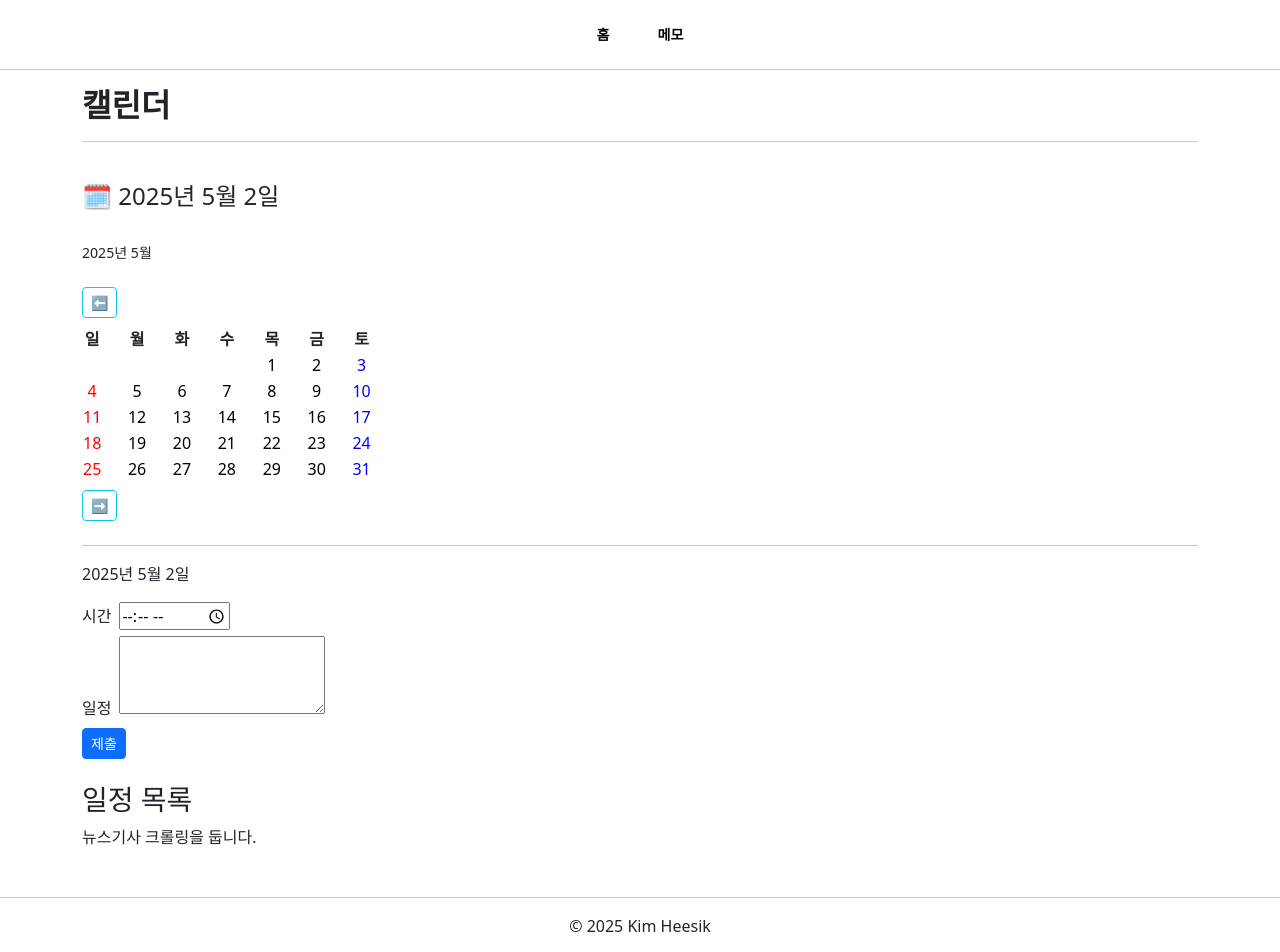
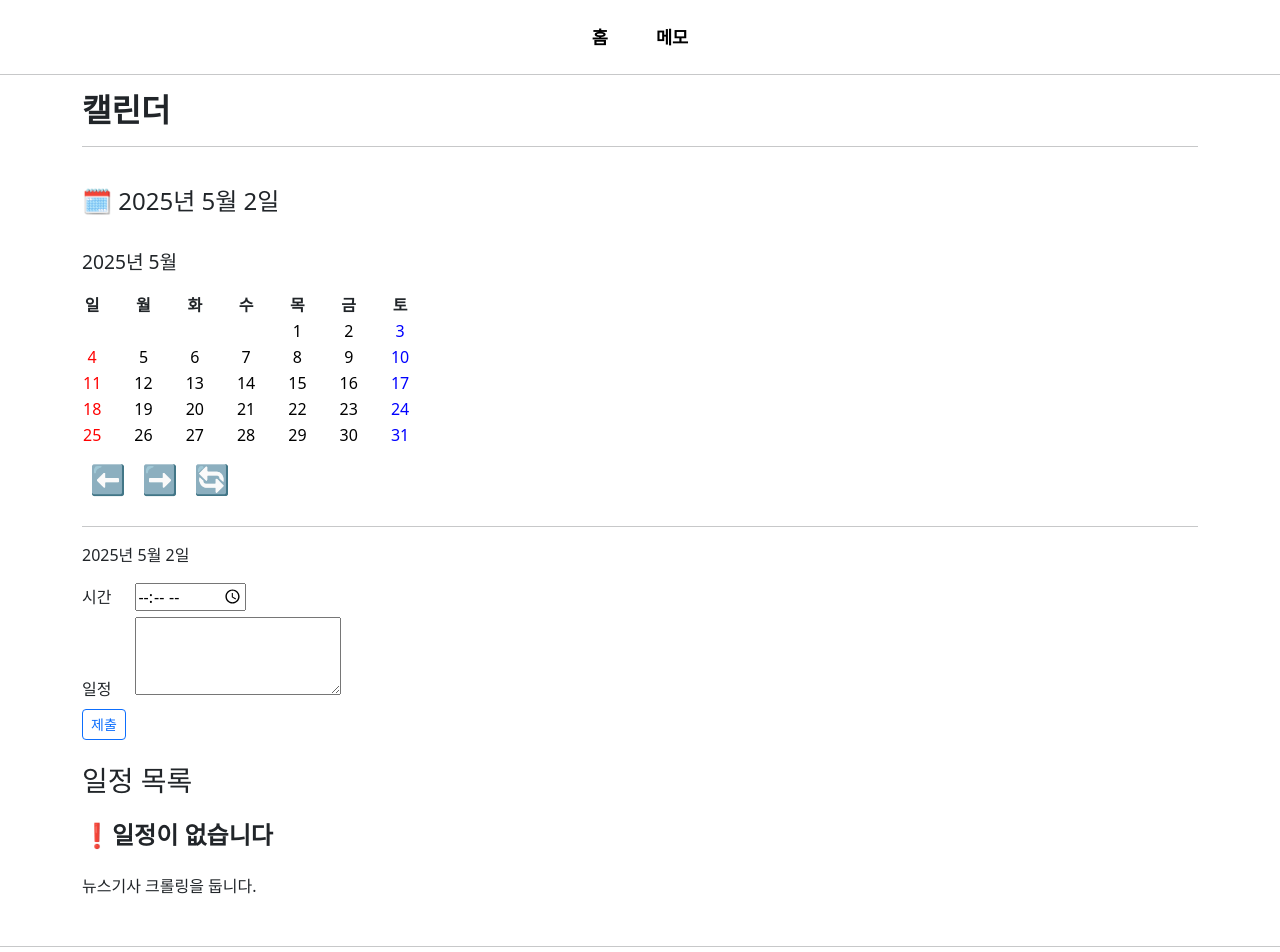
Before and after one commit to heesik03/Dongyang-FrontExam, a React (Vite) app in the folder Front-end/: page / in a window 1280 px wide. Shown: the top 952 px of the page. Built offline with nearby package versions, Linux system fonts and the light colour scheme; data requests are answered from the project's data file.

Commit message:
bootstrap, css 수정

```diff
--- a/Front-end/src/Style.css
+++ b/Front-end/src/Style.css
@@ -1,3 +1,7 @@
+:root {
+  --main-blue: #1835D0;
+}
+
 a {
   text-decoration-line: none;
   color : black;
@@ -9,17 +13,23 @@ ul {
     padding:0;
 }
 
+.arrow-button {
+  border: none;
+  background: none;
+  font-size : 1.8em;
+}
+
 #calendar th, td {
-    padding-right : 2vw;
+    padding-right : 2em;
 }
 
 #read-content {
-    margin-top: 5vw;
-    margin-bottom: 5vw;
+    margin-top: 4em;
+    margin-bottom: 4em;
 }
 
 header li:hover {
-  color: #1835D0 !important;
+  color: var(--main-blue) !important;
   text-decoration: underline;
   text-decoration-thickness: 5px;
 }
@@ -27,12 +37,16 @@ header li:hover {
 .calendar-item:hover {
     cursor : pointer;
     font-weight: bold;
-    color : #1835D0 !important;
+    color : var(--main-blue) !important;
     text-decoration : underline;
     text-decoration-thickness: 3px;
     text-decoration-color : green;
 }
 
+.arrow-button:hover {
+  border: 1px solid var(--main-blue);
+  border-radius: 8px;
+}
 .note-item:hover {
     background :#EEEEEE;
 }
--- a/Front-end/src/componets/PageMainTitle.jsx
+++ b/Front-end/src/componets/PageMainTitle.jsx
@@ -1,7 +1,7 @@
 const PageMainTitle = ({title}) => {
     return (
         <>
-            <h2 style={{fontWeight : "bold"}}>{title}</h2>
+            <h2 className="fw-bold">{title}</h2>
             <hr />
             <br />
         </>
--- /dev/null
+++ b/Front-end/src/componets/calendar/ArrowButton.jsx
@@ -0,0 +1,11 @@
+const ArrowButton = ({arrow, onClick}) => {
+    return (
+        <button className="arrow-button px-2"
+            type="button"
+            onClick={onClick}>
+                {arrow}
+        </button>
+    )
+}
+
+export default ArrowButton;
--- a/Front-end/src/componets/calendar/ScheduleForm.jsx
+++ b/Front-end/src/componets/calendar/ScheduleForm.jsx
@@ -4,10 +4,10 @@ const ScheduleForm = ({onSubmit, currentDay, time, setTime, schedule, setSchedul
             <p>{`${currentDay.year}년 ${currentDay.month}월 ${currentDay.day}일`}</p>
 
             <label className="form-label"
-                htmlFor="schedule-time">
+                htmlFor="schedule-time" >
                 시간
             </label>
-            <input className="ms-2"
+            <input className="ms-4"
                 type="time"
                 id="schedule-time"
                 value={time}
@@ -18,14 +18,14 @@ const ScheduleForm = ({onSubmit, currentDay, time, setTime, schedule, setSchedul
                 htmlFor="schedule">
                 일정
             </label>
-            <textarea className="ms-2"
+            <textarea className="ms-4"
                 id="schedule"
                 rows="3"
                 value={schedule}
                 onChange={(e) => setSchedule(e.target.value)} required />
             <br />
 
-            <button className="btn btn-primary btn-sm"
+            <button className="btn btn-outline-primary btn-sm"
                 type="submit">
                     제출
             </button>
--- a/Front-end/src/componets/layouts/Linkli.jsx
+++ b/Front-end/src/componets/layouts/Linkli.jsx
@@ -3,7 +3,7 @@ import { Link } from "react-router-dom";
 const Linkli = ({link, label}) => {
     return (
         <Link to={link}>
-            <li className="mx-4" style={{fontWeight : "bold", fontSize : "1.1vw"}}>
+            <li className="fw-bold mx-4" style={{fontSize : "1.1em"}}>
                 {label}
             </li>
         </Link>
--- a/Front-end/src/pages/Home.jsx
+++ b/Front-end/src/pages/Home.jsx
@@ -1,6 +1,7 @@
 import { useState, useEffect } from "react";
 import axios from "axios";
 import PageMainTitle from "../componets/PageMainTitle";
+import ArrowButton from "../componets/calendar/ArrowButton";
 import CalendarBody from "../componets/calendar/CalendarBody";
 import ScheduleForm from "../componets/calendar/ScheduleForm";
 
@@ -84,13 +85,8 @@ function Home() {
 
                 <h4>{`🗓 ${now.getFullYear()}년 ${now.getMonth()+1}월 ${now.getDate()}일`}</h4>
                 <br />
-                <p style={{fontSize : "1.1vw"}}>{`${currentDay.year}년 ${currentDay.month}월`}</p>
+                <p style={{fontSize : "1.2em"}}>{`${currentDay.year}년 ${currentDay.month}월`}</p>
 
-                <button className="btn btn-outline-info btn-sm my-2"
-                    type="button"
-                    onClick={() => changeCurrentMonth(true)}>
-                    ⬅️
-                </button>
                 <table id="calendar" style={{textAlign : "center"}}>
                     <thead>
                         <tr>
@@ -106,10 +102,15 @@ function Home() {
                         setCurrentDay={setCurrentDay}
                     />
                 </table>
-                <button className="btn btn-outline-info btn-sm my-2"
-                    type="button"
-                    onClick={() => changeCurrentMonth(false)}>➡️</button>
-                <br />
+                <div className="py-2">
+                    <ArrowButton arrow={"⬅️"} onClick={() => changeCurrentMonth(true)} />
+                    <ArrowButton arrow={"➡️"} onClick={() => changeCurrentMonth(false)} />
+                    <ArrowButton arrow={"🔄"} onClick={() => setCurrentDay({
+                        year : now.getFullYear(),
+                        month : now.getMonth()+1,
+                        day : now.getDate()
+                    })} />
+                </div>
                 <hr />
 
                 <ScheduleForm onSubmit={onSubmitSchedule}
@@ -127,21 +128,35 @@ function Home() {
                     item.currentDay.year === currentDay.year &&
                     item.currentDay.month === currentDay.month &&
                     item.currentDay.day === currentDay.day
+                    ).length === 0 ? (
+                        <li>
+                            <h4 className="fw-bold my-4">❗일정이 없습니다</h4>
+                        </li>
+                    ) : (
+                    scheduleList
+                        .filter(item =>
+                        item.currentDay.year === currentDay.year &&
+                        item.currentDay.month === currentDay.month &&
+                        item.currentDay.day === currentDay.day
                         ).map(item => (
                             <li key={item.id}>
                                 <p>{`${item.currentDay.year}년 ${item.currentDay.month}월 ${item.currentDay.day}일`}</p>
                                 <p>{item.time} {item.schedule}
-                                <button className="btn btn-outline-danger btn-sm ms-2"
+                                <button
+                                    className="btn btn-outline-danger btn-sm ms-2"
                                     type="button"
-                                    onClick={() => deleteSchedule(item.id)}>
+                                    onClick={() => deleteSchedule(item.id)}
+                                >
                                     X
                                 </button>
                                 </p>
                                 <hr />
                             </li>
                         ))
+                    )
                 }
                 </ul>
+
             </section>
             <section>
                 <p>뉴스기사 크롤링을 둡니다.</p>
```
Lines whose indentation alone changed are shown as unchanged.
